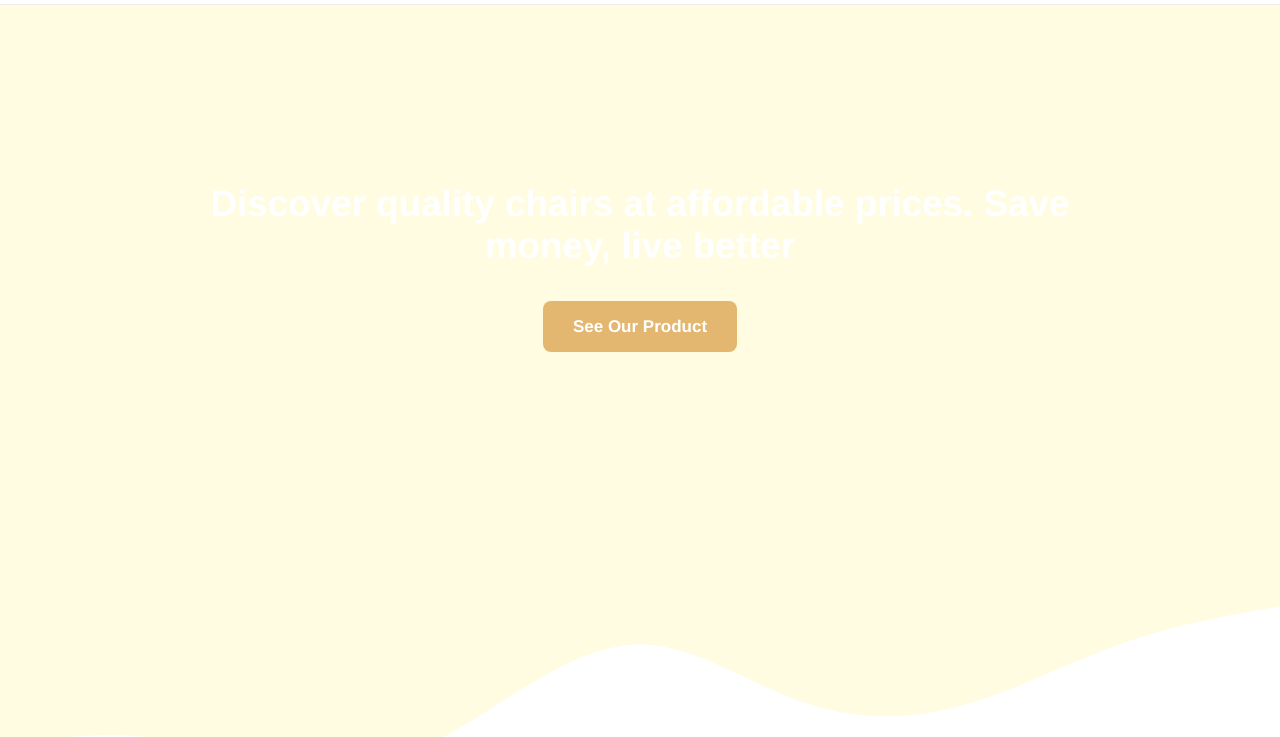
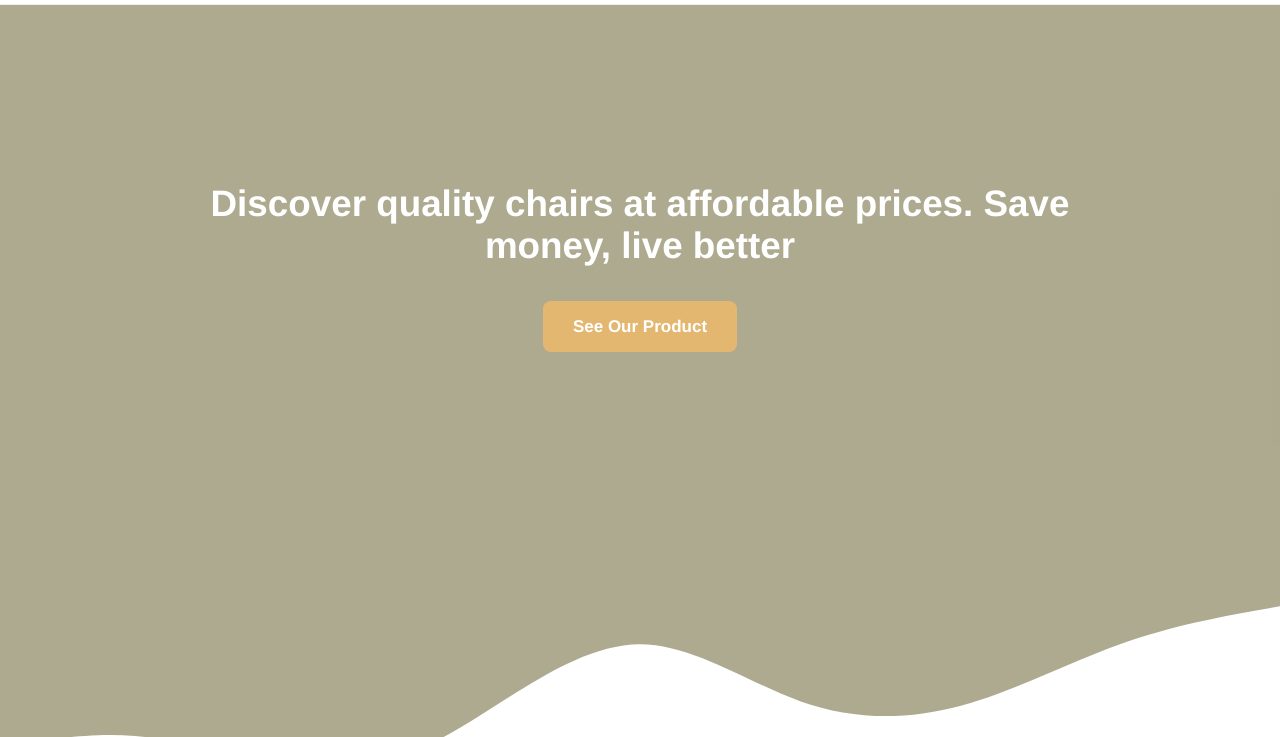
Before and after one commit to web-layer/project-website-e-commrece, a plain HTML site: page index.html in a window 1280 px wide. Shown: the part 63-800 px from the top of the page. Drawn offline with nearby package versions, Linux system fonts and the light colour scheme; the site is published under a folder, as on GitHub Pages, so addresses that start at the root find nothing.

Commit message:
Update main.css

```diff
--- a/sass/main.css
+++ b/sass/main.css
@@ -836,7 +836,7 @@ body {
 }
 
 .section {
-  background-image: url("/img/living-room.jpg");
+  background-image: url("../img/living-room.jpg");
   height: 100vh;
   width: 100%;
   background-position: center;
```
